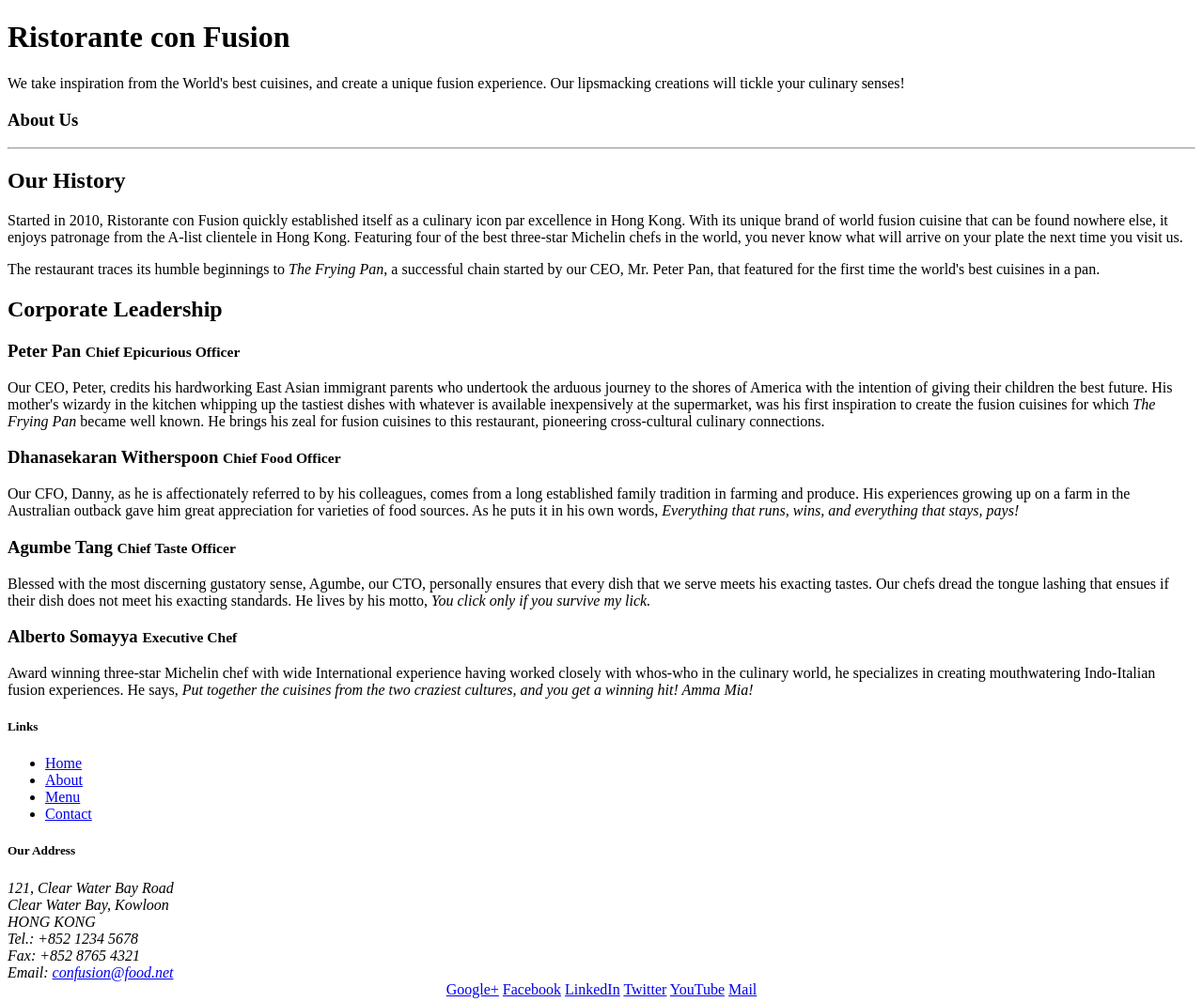
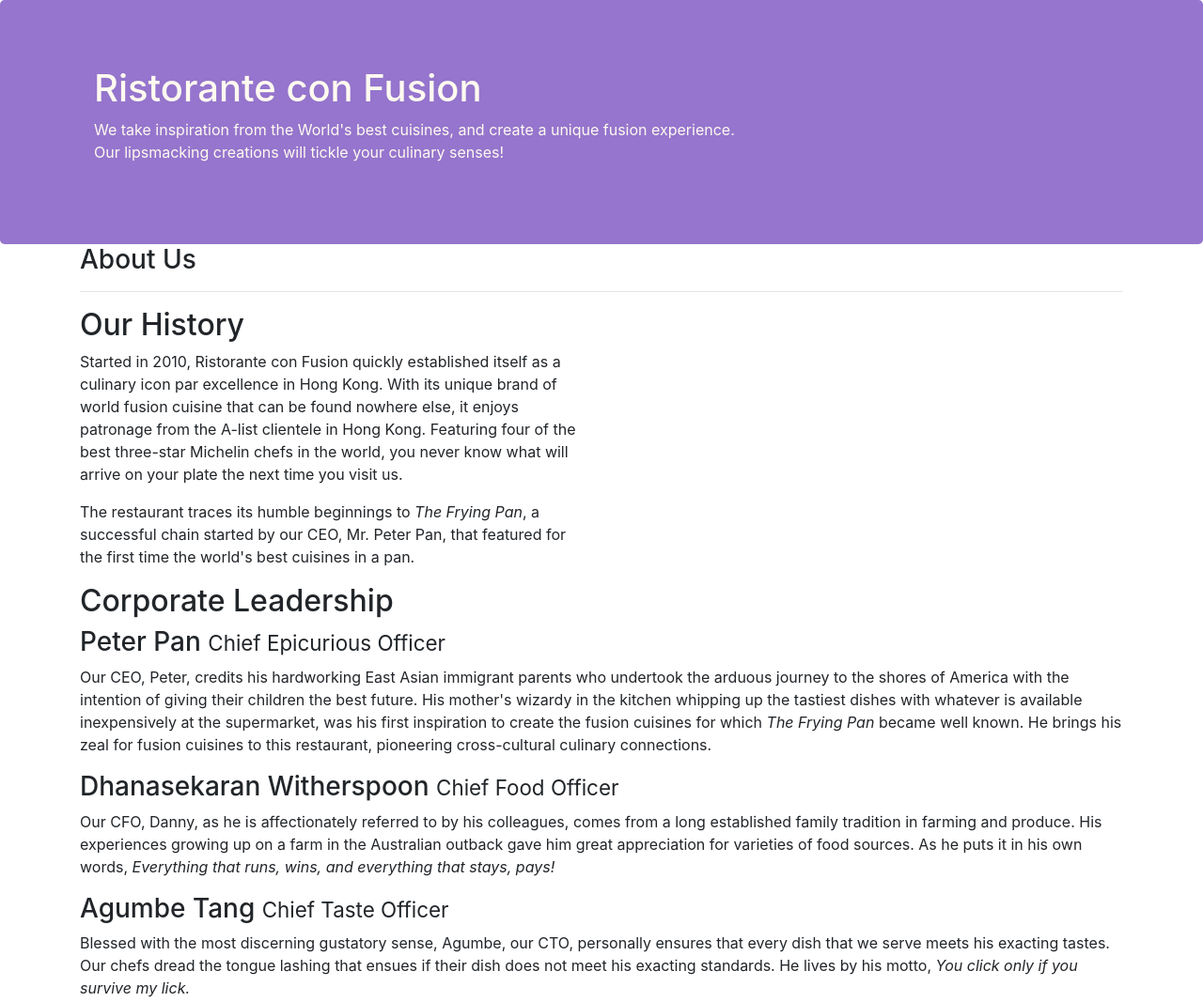
Before and after one commit to bradleyczh/assignment-1, a website: page aboutus.html in a window 1280 px wide. Shown: the top 1067 px of the page at 94% size. Drawn offline with nearby package versions, Linux system fonts and the light colour scheme.

Commit message:
finish first assignment

```diff
--- a/aboutus.html
+++ b/aboutus.html
@@ -2,8 +2,14 @@
 <html lang="en">
 
 <head>
+  <meta charset="utf-8">
+  <meta name="viewport" content="width=device-width, initial-scale=1, shrink-to-fit=no">
+  <meta http-equiv="x-ua-compatible" content="ie=edge">
 
-    <title>Ristorante Con Fusion: About Us</title>
+  <link rel="stylesheet" href="node_modules/bootstrap/dist/css/bootstrap.min.css">
+  <link rel="stylesheet" href="css/styles.css">
+
+  <title>Ristorante Con Fusion: About Us</title>
 
 </head>
 
@@ -22,16 +28,16 @@
         </div>
     </header>
 
-    <div>
-        <div>
-            <div>
+    <div class="container">
+        <div class="row">
+            <div class="col-12">
                <h3>About Us</h3>
                <hr>
             </div>
         </div>
 
-        <div>
-            <div>
+        <div class="row">
+            <div class="col-sm-6">
                 <h2>Our History</h2>
                 <p>Started in 2010, Ristorante con Fusion quickly established itself as a culinary icon par excellence in Hong Kong. With its unique brand of world fusion cuisine that can be found nowhere else, it enjoys patronage from the A-list clientele in Hong Kong.  Featuring four of the best three-star Michelin chefs in the world, you never know what will arrive on your plate the next time you visit us.</p>
                 <p>The restaurant traces its humble beginnings to <em>The Frying Pan</em>, a successful chain started by our CEO, Mr. Peter Pan, that featured for the first time the world's best cuisines in a pan.</p>
@@ -41,17 +47,17 @@
         </div>
 
 
-        <div>
-            <div>
+        <div class="row hidden-xs-down">
+            <div class="col-12">
                 <h2>Corporate Leadership</h2>
                 <h3>Peter Pan <small>Chief Epicurious Officer</small></h3>
-                <p>Our CEO, Peter, credits his hardworking East Asian immigrant parents who undertook the arduous journey to the shores of America with the intention of giving their children the best future. His mother's wizardy in the kitchen whipping up the tastiest dishes with whatever is available inexpensively at the supermarket, was his first inspiration to create the fusion cuisines for which <em>The Frying Pan</em> became well known. He brings his zeal for fusion cuisines to this restaurant, pioneering cross-cultural culinary connections.</p>
+                <p class="desc">Our CEO, Peter, credits his hardworking East Asian immigrant parents who undertook the arduous journey to the shores of America with the intention of giving their children the best future. His mother's wizardy in the kitchen whipping up the tastiest dishes with whatever is available inexpensively at the supermarket, was his first inspiration to create the fusion cuisines for which <em>The Frying Pan</em> became well known. He brings his zeal for fusion cuisines to this restaurant, pioneering cross-cultural culinary connections.</p>
                 <h3>Dhanasekaran Witherspoon <small>Chief Food Officer</small></h3>
-                <p>Our CFO, Danny, as he is affectionately referred to by his colleagues, comes from a long established family tradition in farming and produce. His experiences growing up on a farm in the Australian outback gave him great appreciation for varieties of food sources. As he puts it in his own words, <em>Everything that runs, wins, and everything that stays, pays!</em></p>
+                <p class="desc">Our CFO, Danny, as he is affectionately referred to by his colleagues, comes from a long established family tradition in farming and produce. His experiences growing up on a farm in the Australian outback gave him great appreciation for varieties of food sources. As he puts it in his own words, <em>Everything that runs, wins, and everything that stays, pays!</em></p>
                 <h3>Agumbe Tang <small>Chief Taste Officer</small></h3>
-                <p>Blessed with the most discerning gustatory sense, Agumbe, our CTO, personally ensures that every dish that we serve meets his exacting tastes. Our chefs dread the tongue lashing that ensues if their dish does not meet his exacting standards. He lives by his motto, <em>You click only if you survive my lick.</em></p>
+                <p class="desc">Blessed with the most discerning gustatory sense, Agumbe, our CTO, personally ensures that every dish that we serve meets his exacting tastes. Our chefs dread the tongue lashing that ensues if their dish does not meet his exacting standards. He lives by his motto, <em>You click only if you survive my lick.</em></p>
                 <h3>Alberto Somayya <small>Executive Chef</small></h3>
-                <p>Award winning three-star Michelin chef with wide International experience having worked closely with whos-who in the culinary world, he specializes in creating mouthwatering Indo-Italian fusion experiences. He says, <em>Put together the cuisines from the two craziest cultures, and you get a winning hit! Amma Mia!</em></p>
+                <p class="desc">Award winning three-star Michelin chef with wide International experience having worked closely with whos-who in the culinary world, he specializes in creating mouthwatering Indo-Italian fusion experiences. He says, <em>Put together the cuisines from the two craziest cultures, and you get a winning hit! Amma Mia!</em></p>
             </div>
        </div>
 
@@ -99,6 +105,13 @@
         </div>
     </footer>
 
+    <script src="https://code.jquery.com/jquery-3.2.1.slim.min.js" integrity="sha384-KJ3o2DKtIkvYIK3UENzmM7KCkRr/rE9/Qpg6aAZGJwFDMVNA/GpGFF93hXpG5KkN" crossorigin="anonymous"></script>
+    <script src="https://cdnjs.cloudflare.com/ajax/libs/popper.js/1.12.3/umd/popper.min.js" integrity="sha384-vFJXuSJphROIrBnz7yo7oB41mKfc8JzQZiCq4NCceLEaO4IHwicKwpJf9c9IpFgh" crossorigin="anonymous"></script>
+    <script src="node_modules/bootstrap/dist/js/bootstrap.min.js"></script>
+    <script>
+     if($(window).width()<768) $(".desc").hide();
+    </script>
 </body>
 
+
 </html>
```
Also changed, not shown: index.html (+5 -0 lines).
